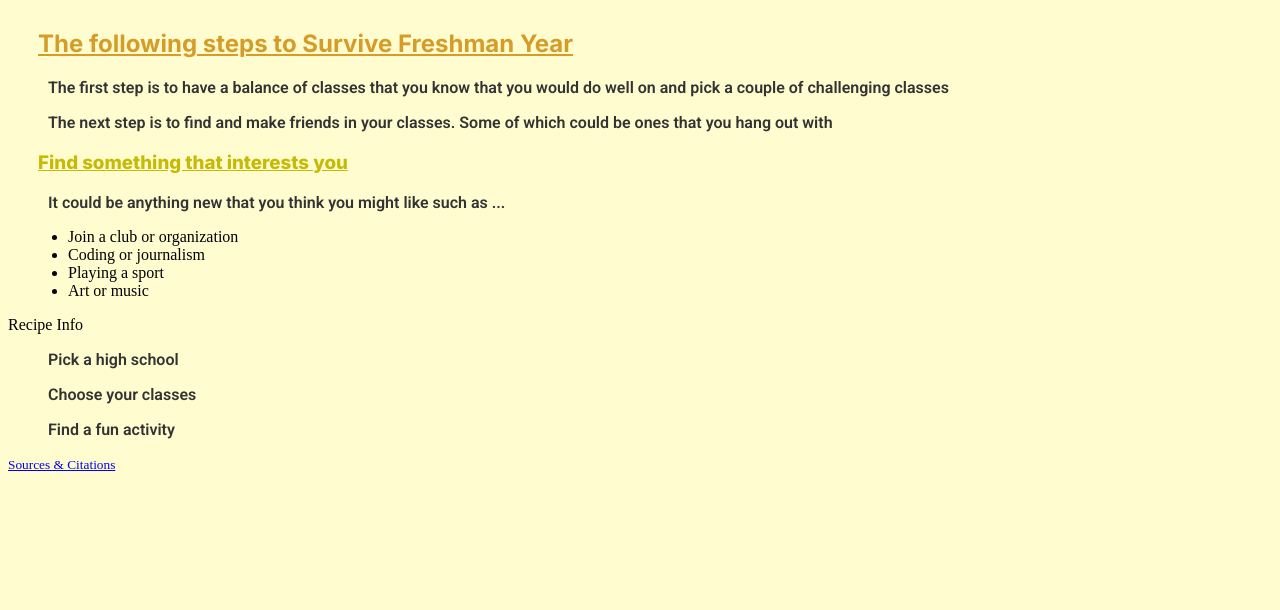
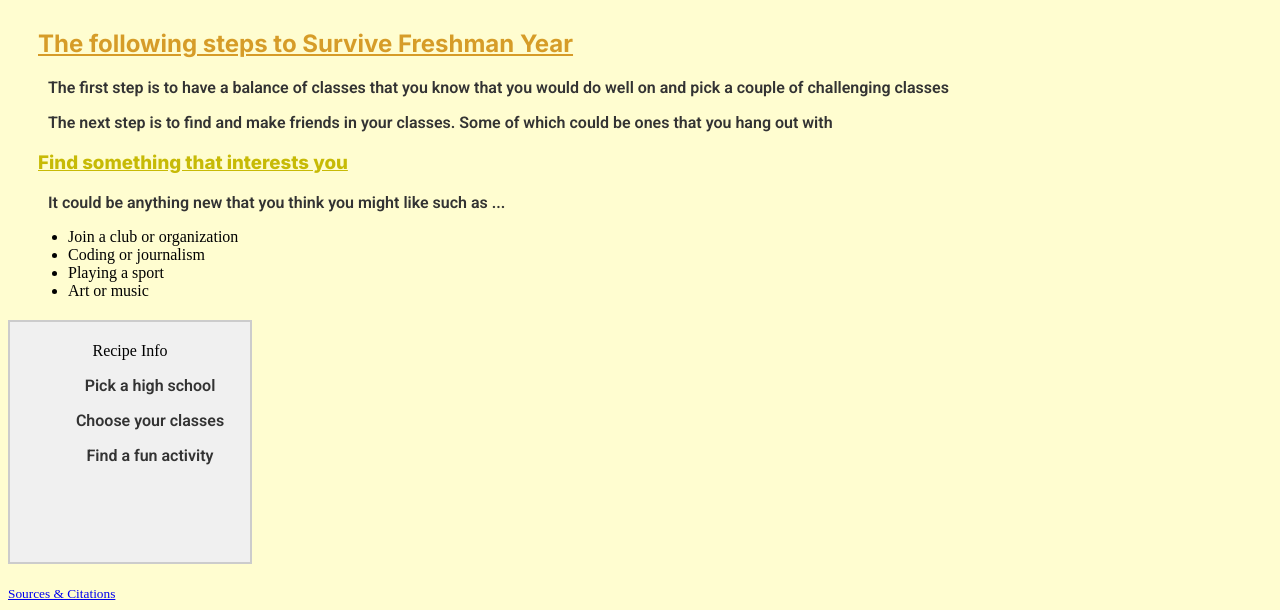
Before and after one commit to IACS-26-27/web-design-1-recipe-assignment-adamtiacs, a website: page index.html in a window 1280 px wide. Shown: the part 217-827 px from the top of the page. Before the commit the page ends 800 px from the top, so only its background shows below. Drawn offline with Linux system fonts and the light colour scheme.

Commit message:
Designed div box

```diff
--- a/styles.css
+++ b/styles.css
@@ -49,3 +49,12 @@ p {
   padding-left: 40px;
   font-family: "Roboto", sans-serif;
 }
+.recipebox {
+  background-color: #f0f0f0;
+  border: 2px solid #ccc;
+  padding: 20px;
+  margin: 20px 0;
+  width: 200px;
+  height: 200px;
+  text-align: center;
+}
```
